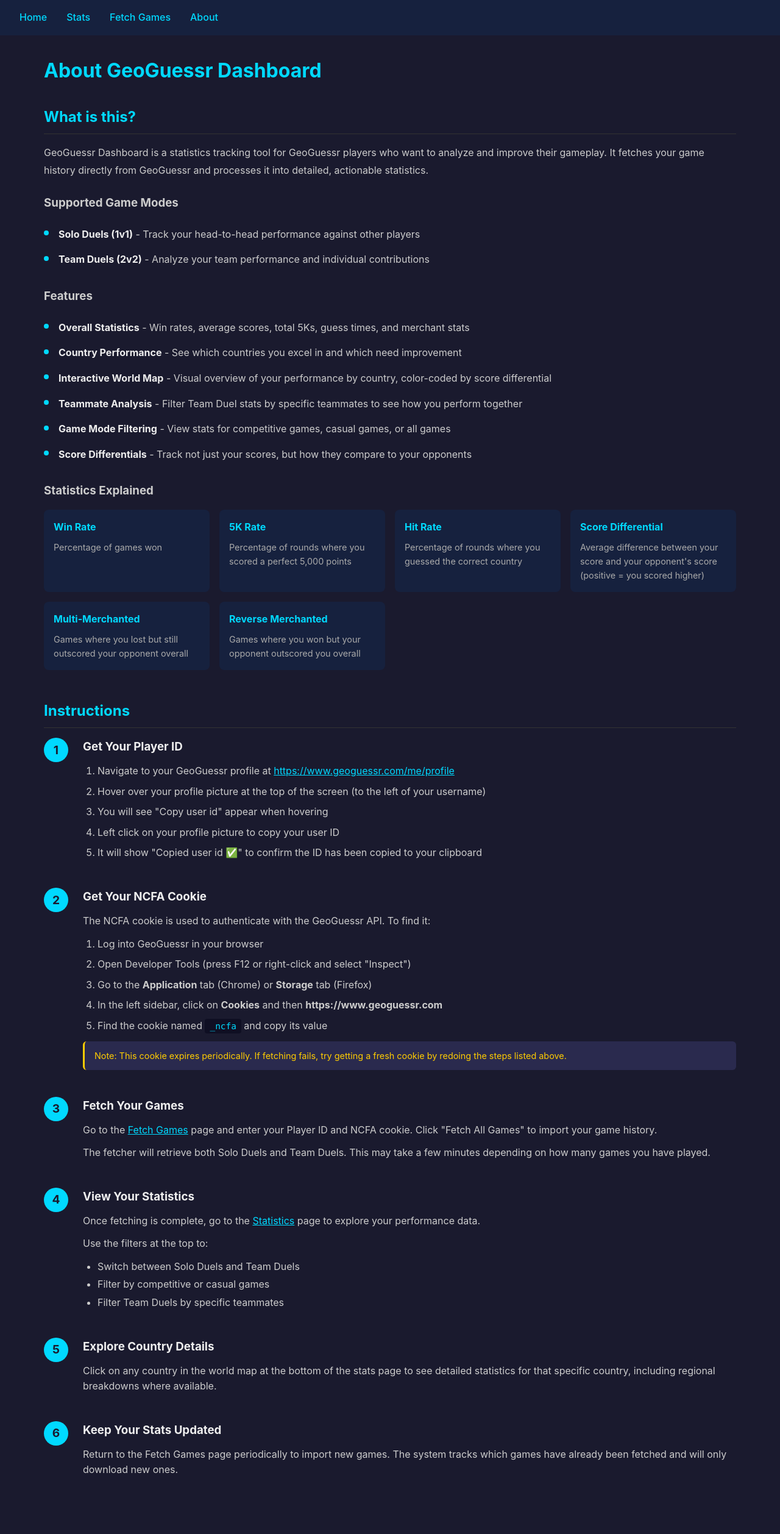
After one commit to keshavt3/Geoguessr-dashboard, a Flask app: page /about/ in a window 1280 px wide. The commit adds this page. Shown: the whole page at 61% size. Run offline with Flask 3, Linux system fonts and the light colour scheme.

Commit message:
Wrote a README.md file explaining the project, installation, and how to run. Added a home page linking to fetching, stats, and about page. Added an about page detailing what the website has to offer, defining the available statistics, and detailed instructions on how to fetch and view statistics.

```diff
--- a/geodash/static/css/style.css
+++ b/geodash/static/css/style.css
@@ -460,3 +460,205 @@ td {
 .phase.complete .phase-status {
     color: #00ff88;
 }
+
+/* Home page */
+.home-container {
+    text-align: center;
+    padding: 2rem 0;
+}
+
+.home-subtitle {
+    font-size: 1.2rem;
+    color: #aaa;
+    margin-bottom: 3rem;
+}
+
+.home-cards {
+    display: grid;
+    grid-template-columns: repeat(auto-fit, minmax(280px, 1fr));
+    gap: 1.5rem;
+    margin-top: 2rem;
+}
+
+.home-card {
+    background: #16213e;
+    padding: 2rem;
+    border-radius: 12px;
+    text-decoration: none;
+    color: inherit;
+    transition: transform 0.2s, box-shadow 0.2s;
+    display: flex;
+    flex-direction: column;
+    align-items: center;
+    text-align: center;
+}
+
+.home-card:hover {
+    transform: translateY(-4px);
+    box-shadow: 0 8px 24px rgba(0, 217, 255, 0.15);
+}
+
+.card-icon {
+    color: #00d9ff;
+    margin-bottom: 1rem;
+}
+
+.home-card h2 {
+    color: #00d9ff;
+    margin: 0 0 0.75rem 0;
+    border: none;
+    padding: 0;
+    font-size: 1.3rem;
+}
+
+.home-card p {
+    color: #aaa;
+    font-size: 0.95rem;
+    margin: 0;
+}
+
+/* About page */
+.about-section {
+    margin-bottom: 3rem;
+}
+
+.about-section > p {
+    color: #ccc;
+    margin-bottom: 1.5rem;
+    line-height: 1.8;
+}
+
+.feature-list {
+    list-style: none;
+    padding: 0;
+    margin: 1rem 0 1.5rem 0;
+}
+
+.feature-list li {
+    padding: 0.5rem 0 0.5rem 1.5rem;
+    position: relative;
+    color: #ccc;
+}
+
+.feature-list li::before {
+    content: '';
+    position: absolute;
+    left: 0;
+    top: 0.9rem;
+    width: 8px;
+    height: 8px;
+    background: #00d9ff;
+    border-radius: 50%;
+}
+
+.feature-list li strong {
+    color: #eee;
+}
+
+/* Stats explained grid */
+.stats-explained {
+    display: grid;
+    grid-template-columns: repeat(auto-fit, minmax(250px, 1fr));
+    gap: 1rem;
+    margin-top: 1rem;
+}
+
+.stat-explain {
+    background: #16213e;
+    padding: 1rem;
+    border-radius: 8px;
+}
+
+.stat-explain strong {
+    color: #00d9ff;
+    display: block;
+    margin-bottom: 0.5rem;
+}
+
+.stat-explain p {
+    color: #aaa;
+    font-size: 0.9rem;
+    margin: 0;
+}
+
+/* Instruction steps */
+.instruction-step {
+    display: flex;
+    gap: 1.5rem;
+    margin-bottom: 2rem;
+    align-items: flex-start;
+}
+
+.step-number {
+    width: 40px;
+    height: 40px;
+    background: #00d9ff;
+    color: #1a1a2e;
+    border-radius: 50%;
+    display: flex;
+    align-items: center;
+    justify-content: center;
+    font-weight: bold;
+    font-size: 1.2rem;
+    flex-shrink: 0;
+}
+
+.step-content {
+    flex: 1;
+}
+
+.step-content h3 {
+    margin-top: 0;
+    color: #eee;
+}
+
+.step-content p {
+    color: #ccc;
+    margin: 0.75rem 0;
+}
+
+.step-content ol {
+    color: #ccc;
+    margin: 0.75rem 0;
+    padding-left: 1.5rem;
+}
+
+.step-content ol li {
+    margin: 0.5rem 0;
+}
+
+.step-content ul {
+    color: #ccc;
+    margin: 0.75rem 0;
+    padding-left: 1.5rem;
+}
+
+.step-content ul li {
+    margin: 0.25rem 0;
+}
+
+.step-content code {
+    background: #0f0f23;
+    padding: 0.25rem 0.5rem;
+    border-radius: 4px;
+    font-family: 'Monaco', 'Menlo', monospace;
+    font-size: 0.9rem;
+    color: #00d9ff;
+}
+
+.step-content a {
+    color: #00d9ff;
+}
+
+.step-content a:hover {
+    text-decoration: underline;
+}
+
+.note {
+    background: #2a2a4e;
+    padding: 0.75rem 1rem;
+    border-radius: 6px;
+    border-left: 3px solid #ffcc00;
+    color: #ffcc00 !important;
+    font-size: 0.9rem;
+}
--- /dev/null
+++ b/geodash/templates/about.html
@@ -0,0 +1,148 @@
+{% extends "base.html" %}
+
+{% block title %}About - GeoGuessr Dashboard{% endblock %}
+
+{% block content %}
+<h1>About GeoGuessr Dashboard</h1>
+
+<section class="about-section">
+    <h2>What is this?</h2>
+    <p>
+        GeoGuessr Dashboard is a statistics tracking tool for GeoGuessr players who want to analyze
+        and improve their gameplay. It fetches your game history directly from GeoGuessr and processes
+        it into detailed, actionable statistics.
+    </p>
+
+    <h3>Supported Game Modes</h3>
+    <ul class="feature-list">
+        <li><strong>Solo Duels (1v1)</strong> - Track your head-to-head performance against other players</li>
+        <li><strong>Team Duels (2v2)</strong> - Analyze your team performance and individual contributions</li>
+    </ul>
+
+    <h3>Features</h3>
+    <ul class="feature-list">
+        <li><strong>Overall Statistics</strong> - Win rates, average scores, total 5Ks, guess times, and merchant stats</li>
+        <li><strong>Country Performance</strong> - See which countries you excel in and which need improvement</li>
+        <li><strong>Interactive World Map</strong> - Visual overview of your performance by country, color-coded by score differential</li>
+        <li><strong>Teammate Analysis</strong> - Filter Team Duel stats by specific teammates to see how you perform together</li>
+        <li><strong>Game Mode Filtering</strong> - View stats for competitive games, casual games, or all games</li>
+        <li><strong>Score Differentials</strong> - Track not just your scores, but how they compare to your opponents</li>
+    </ul>
+
+    <h3>Statistics Explained</h3>
+    <div class="stats-explained">
+        <div class="stat-explain">
+            <strong>Win Rate</strong>
+            <p>Percentage of games won</p>
+        </div>
+        <div class="stat-explain">
+            <strong>5K Rate</strong>
+            <p>Percentage of rounds where you scored a perfect 5,000 points</p>
+        </div>
+        <div class="stat-explain">
+            <strong>Hit Rate</strong>
+            <p>Percentage of rounds where you guessed the correct country</p>
+        </div>
+        <div class="stat-explain">
+            <strong>Score Differential</strong>
+            <p>Average difference between your score and your opponent's score (positive = you scored higher)</p>
+        </div>
+        <div class="stat-explain">
+            <strong>Multi-Merchanted</strong>
+            <p>Games where you lost but still outscored your opponent overall</p>
+        </div>
+        <div class="stat-explain">
+            <strong>Reverse Merchanted</strong>
+            <p>Games where you won but your opponent outscored you overall</p>
+        </div>
+    </div>
+</section>
+
+<section class="about-section">
+    <h2>Instructions</h2>
+
+    <div class="instruction-step">
+        <div class="step-number">1</div>
+        <div class="step-content">
+            <h3>Get Your Player ID</h3>
+            <ol>
+                <li>Navigate to your GeoGuessr profile at <a href="https://www.geoguessr.com/me/profile" target="_blank">https://www.geoguessr.com/me/profile</a></li>
+                <li>Hover over your profile picture at the top of the screen (to the left of your username)</li>
+                <li>You will see "Copy user id" appear when hovering</li>
+                <li>Left click on your profile picture to copy your user ID</li>
+                <li>It will show "Copied user id &#x2705;" to confirm the ID has been copied to your clipboard</li>
+            </ol>
+        </div>
+    </div>
+
+    <div class="instruction-step">
+        <div class="step-number">2</div>
+        <div class="step-content">
+            <h3>Get Your NCFA Cookie</h3>
+            <p>The NCFA cookie is used to authenticate with the GeoGuessr API. To find it:</p>
+            <ol>
+                <li>Log into GeoGuessr in your browser</li>
+                <li>Open Developer Tools (press F12 or right-click and select "Inspect")</li>
+                <li>Go to the <strong>Application</strong> tab (Chrome) or <strong>Storage</strong> tab (Firefox)</li>
+                <li>In the left sidebar, click on <strong>Cookies</strong> and then <strong>https://www.geoguessr.com</strong></li>
+                <li>Find the cookie named <code>_ncfa</code> and copy its value</li>
+            </ol>
+            <p class="note">Note: This cookie expires periodically. If fetching fails, try getting a fresh cookie by redoing the steps listed above.</p>
+        </div>
+    </div>
+
+    <div class="instruction-step">
+        <div class="step-number">3</div>
+        <div class="step-content">
+            <h3>Fetch Your Games</h3>
+            <p>
+                Go to the <a href="{{ url_for('show_fetch') }}">Fetch Games</a> page and enter your Player ID
+                and NCFA cookie. Click "Fetch All Games" to import your game history.
+            </p>
+            <p>
+                The fetcher will retrieve both Solo Duels and Team Duels. This may take a few minutes
+                depending on how many games you have played.
+            </p>
+        </div>
+    </div>
+
+    <div class="instruction-step">
+        <div class="step-number">4</div>
+        <div class="step-content">
+            <h3>View Your Statistics</h3>
+            <p>
+                Once fetching is complete, go to the <a href="{{ url_for('show_stats') }}">Statistics</a> page
+                to explore your performance data.
+            </p>
+            <p>Use the filters at the top to:</p>
+            <ul>
+                <li>Switch between Solo Duels and Team Duels</li>
+                <li>Filter by competitive or casual games</li>
+                <li>Filter Team Duels by specific teammates</li>
+            </ul>
+        </div>
+    </div>
+
+    <div class="instruction-step">
+        <div class="step-number">5</div>
+        <div class="step-content">
+            <h3>Explore Country Details</h3>
+            <p>
+                Click on any country in the world map at the bottom of the stats page to see detailed statistics
+                for that specific country, including regional breakdowns where available.
+            </p>
+        </div>
+    </div>
+
+    <div class="instruction-step">
+        <div class="step-number">6</div>
+        <div class="step-content">
+            <h3>Keep Your Stats Updated</h3>
+            <p>
+                Return to the Fetch Games page periodically to import new games. The system tracks
+                which games have already been fetched and will only download new ones.
+            </p>
+        </div>
+    </div>
+</section>
+{% endblock %}
--- a/geodash/templates/base.html
+++ b/geodash/templates/base.html
@@ -8,8 +8,10 @@
 </head>
 <body>
     <nav>
+        <a href="{{ url_for('index') }}">Home</a>
         <a href="{{ url_for('show_stats') }}">Stats</a>
-        <a href="{{ url_for('show_fetch') }}">Fetch New</a>
+        <a href="{{ url_for('show_fetch') }}">Fetch Games</a>
+        <a href="{{ url_for('show_about') }}">About</a>
     </nav>
     <main>
         {% block content %}{% endblock %}
--- a/geodash/views/index.py
+++ b/geodash/views/index.py
@@ -5,8 +5,14 @@ import geodash
 
 @geodash.app.route('/', methods=['GET'])
 def index():
-    """Redirect to stats page."""
-    return flask.redirect(flask.url_for('show_stats'))
+    """Display home page."""
+    return flask.render_template('home.html')
+
+
+@geodash.app.route('/about/', methods=['GET'])
+def show_about():
+    """Display about page."""
+    return flask.render_template('about.html')
 
 
 @geodash.app.route('/fetch/', methods=['GET'])
```
Also changed, not shown: geodash/templates/home.html (added, +48 -0 lines), README.md.
